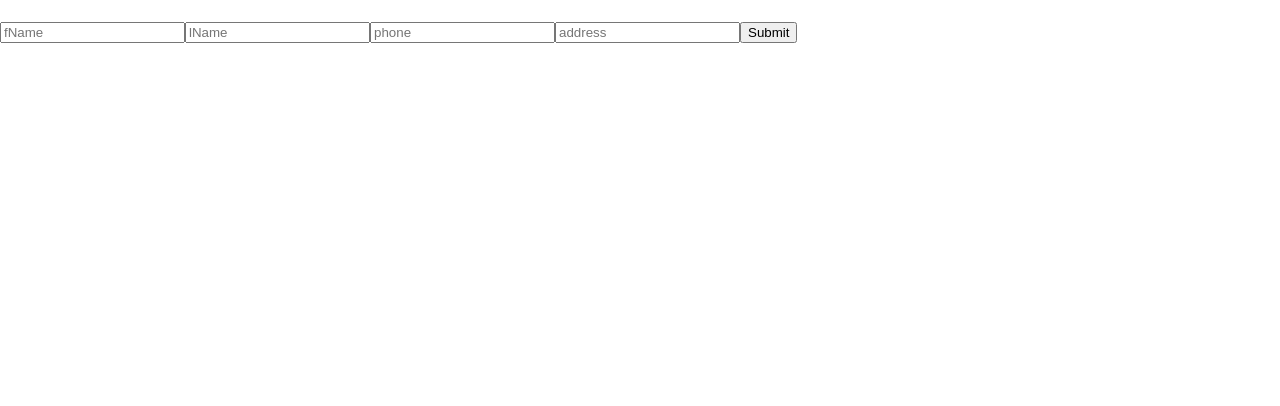
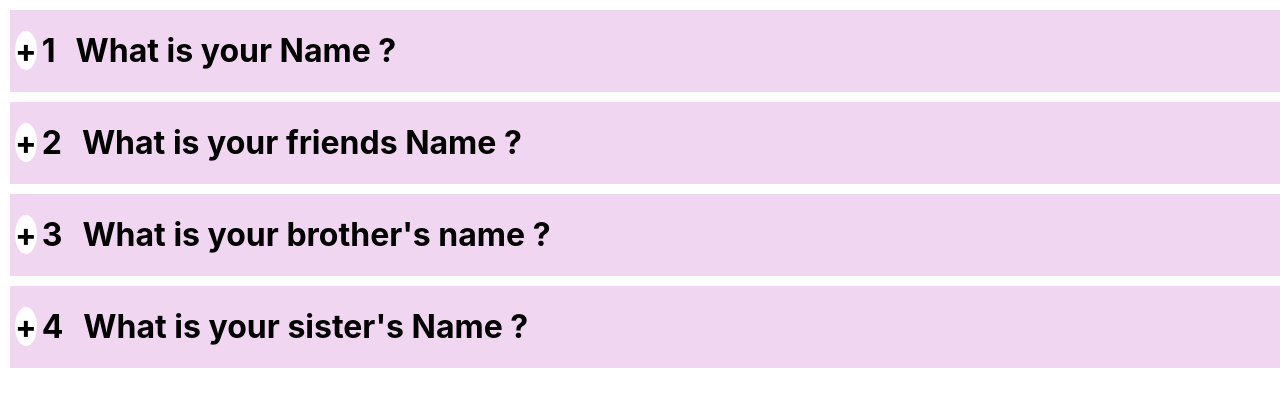
Before and after one commit to Adibittt2/ProjectOnReact, a React (Create React App) app: page / in a window 1280 px wide. Shown: the top 406 px of the page. Built offline with nearby package versions, Linux system fonts and the light colour scheme.

Commit message:
Accordion

```diff
--- a/src/App.js
+++ b/src/App.js
@@ -1,12 +1,16 @@
 
 // import logo from './logo.svg';
+import React from 'react';
 import { useState } from 'react';
 import './App.css';
 // import ReactDOM from 'react-dom';
 // import {add,sub,multi,div} from "./myFolder/calculater";
-import slotFun from "./myFolder/slotMachine";
+// import slotFun from "./myFolder/slotMachine";
 
-import {Item} from "./myFolder/Todo/Item";
+// import {Item} from "./myFolder/Todo/Item";
+
+import {api} from "./myFolder/Accordion/api";
+import Accordion from './myFolder/Accordion/Accordion';
 
 // function App() {
 
@@ -297,113 +301,160 @@ import {Item} from "./myFolder/Todo/Item";
 
 
 
-function App(){
+// function App(){
 
-const [input,setInput]  = useState({
-  fName:"",
-  lName:"",
-  phone:"",
-  address:"",
+// const [input,setInput]  = useState({
+//   fName:"",
+//   lName:"",
+//   phone:"",
+//   address:"",
 
-})
+// })
 
-const [submit,setSubmit]  = useState({
-  fName:"",
-  lName:"",
-  phone:"",
-  address:"",
+// const [submit,setSubmit]  = useState({
+//   fName:"",
+//   lName:"",
+//   phone:"",
+//   address:"",
 
-})
+// })
 
 
-const inputFun = (event)=>{
+// const inputFun = (event)=>{
 
-  // const name = event.target.name;
-  // const value = event.target.value;
+//   // const name = event.target.name;
+//   // const value = event.target.value;
 
-  const {placeholder,value} = event.target;
+//   const {placeholder,value} = event.target;
 
-  console.log(event.target.value);
+//   console.log(event.target.value);
 
 
-    setInput((prevalue)=>{
+//     setInput((prevalue)=>{
 
-      // console.log(prevalue);
-        // if(name == "firstName"){
-        //             return(
-        //              {
-        //                fName:value,
-        //                lName: prevalue.lName
-        //              }
-        //             )}
-        //             else if(name == "lastName"){
-        //               return(
-        //                {
-        //                  lName:value,
-        //                  fName: prevalue.fName
-        //                }
-        //               )}
+//       // console.log(prevalue);
+//         // if(name == "firstName"){
+//         //             return(
+//         //              {
+//         //                fName:value,
+//         //                lName: prevalue.lName
+//         //              }
+//         //             )}
+//         //             else if(name == "lastName"){
+//         //               return(
+//         //                {
+//         //                  lName:value,
+//         //                  fName: prevalue.fName
+//         //                }
+//         //               )}
 
 
 
 
-        return{
-          ...prevalue,
-          [placeholder] : value,
-          // fName:value
+//         return{
+//           ...prevalue,
+//           [placeholder] : value,
+//           // fName:value
 
-// see line 207 or near;
-          // yahan par input object ke place pe  placeholder h and
-          // placeholder name should be same as object name;
+// // see line 207 or near;
+//           // yahan par input object ke place pe  placeholder h and
+//           // placeholder name should be same as object name;
 
-        };
+//         };
 
-    })
+//     })
 
-}
+// }
 
-const submitFun =()=>{
+// const submitFun =()=>{
 
-  return(
-    setSubmit(input)
-  )
-}
+//   return(
+//     setSubmit(input)
+//   )
+// }
+
+
+// return(
+//   <>
+//   <h1>{submit.fName}  {submit.lName} {submit.phone} {submit.address}</h1>
+
+//   <input
+//    type="text"
+//    placeholder="fName"
+//   //  name = "fName"
+//    onChange={inputFun}
+//    value={input.fName}/>
+
+// <input
+//    type="text"
+//    placeholder="lName"
+//   //  name = "lName"
+//    onChange={inputFun}
+//    value={input.lName}/>
+
+// <input
+//    type="text"
+//    placeholder="phone"
+//   //  name = "phone"
+//    onChange={inputFun}
+//    value={input.phone}/>
+
+// <input
+//    type="text"
+//    placeholder="address"
+//   //  name = "address"
+//    onChange={inputFun}
+//    value={input.address}/>
+
+//     <button onClick={submitFun}>Submit</button>
+//   </>
+// )
+
+// }
+
+
+
+function App(){
+
+  const [data,setData] = useState(api);
+
+
 
 
 return(
-  <>
-  <h1>{submit.fName}  {submit.lName} {submit.phone} {submit.address}</h1>
 
-  <input
-   type="text"
-   placeholder="fName"
-  //  name = "fName"
-   onChange={inputFun}
-   value={input.fName}/>
+<>
+{data.map((val)=>{
+return(
+  <Accordion key = {val.id} id = {val.id} ques = {val.q} ans = {val.a}/>
+)
+})
+}
 
-<input
-   type="text"
-   placeholder="lName"
-  //  name = "lName"
-   onChange={inputFun}
-   value={input.lName}/>
+{/* <Accordion/> */}
 
-<input
-   type="text"
-   placeholder="phone"
-  //  name = "phone"
-   onChange={inputFun}
-   value={input.phone}/>
+{/* <div className='main'>
 
-<input
-   type="text"
-   placeholder="address"
-  //  name = "address"
-   onChange={inputFun}
-   value={input.address}/>
+  <div> */}
+  {/* {
+    data.map((val)=>{
+return(
+    <Accordion/>
+)
+    })
+    } */}
 
-    <button onClick={submitFun}>Submit</button>
-  </>
+
+    {/* <h1> {data.map((val)=>{
+
+      return val.q
+})}</h1> */}
+
+
+  {/* </div>
+</div> */}
+</>
+
 )
 
 }
--- /dev/null
+++ b/src/myFolder/Accordion/Accordion.js
@@ -0,0 +1,25 @@
+import React, { useState } from "react";
+
+const Accordion = (props) => {
+
+        const [show,getShow] = useState(false);
+    return(
+
+       <div style={{paddingLeft:"10px", paddingTop:"10px", width:"fill"}}>
+       <div style = {{display: "flex", gap: "20px",background: "#b3b3", color:"#000000"}}>
+
+       <h1 onClick = {()=>
+           getShow(!show)
+       } ><span style={{background:"#ffffff", borderRadius:"100%",margin:"5px",size:"20px"}} >
+          {show ? "-": "+"}</span>
+           {props.id}</h1>
+       <h1>{props.ques}</h1></div>
+       <div>{ show ?
+       <p style={{paddingLeft:"30px", background: "#41054c", color:"#ffffff"}}>{props.ans}</p> : ""}
+       </div>
+       </div>
+    )
+
+}
+
+export default Accordion;
--- /dev/null
+++ b/src/myFolder/Accordion/api.js
@@ -0,0 +1,19 @@
+// import React from "react";
+
+
+export const api = [
+    {id:"1",
+    q:"What is your Name ?",
+a:"Aditya Verma"},
+{id:"2",
+    q:"What is your friends Name ?",
+a:"Abcd"},
+{id:"3",
+    q:"What is your brother's name ?",
+a:"Pqrs"},
+{id:"4",
+    q:"What is your sister's Name ?",
+a:"lmn"}
+]
+
+// export default api;
```
